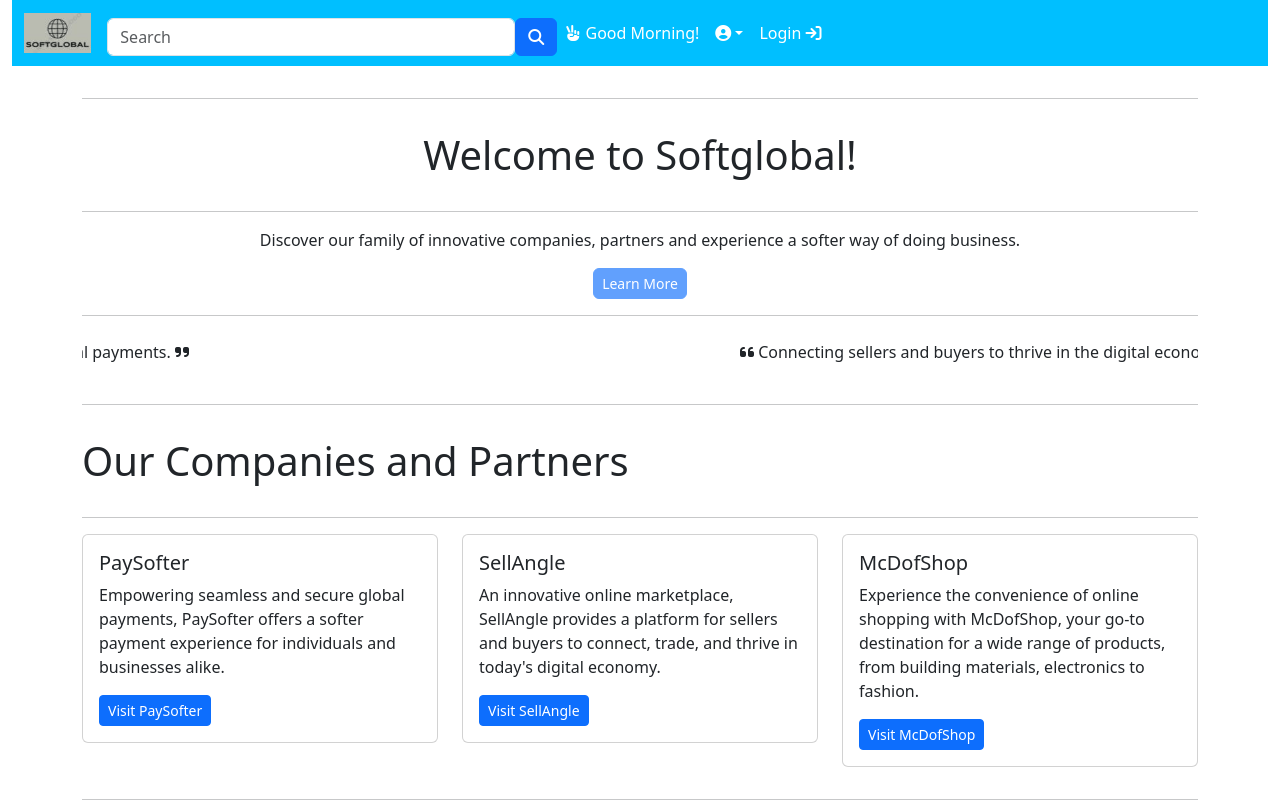
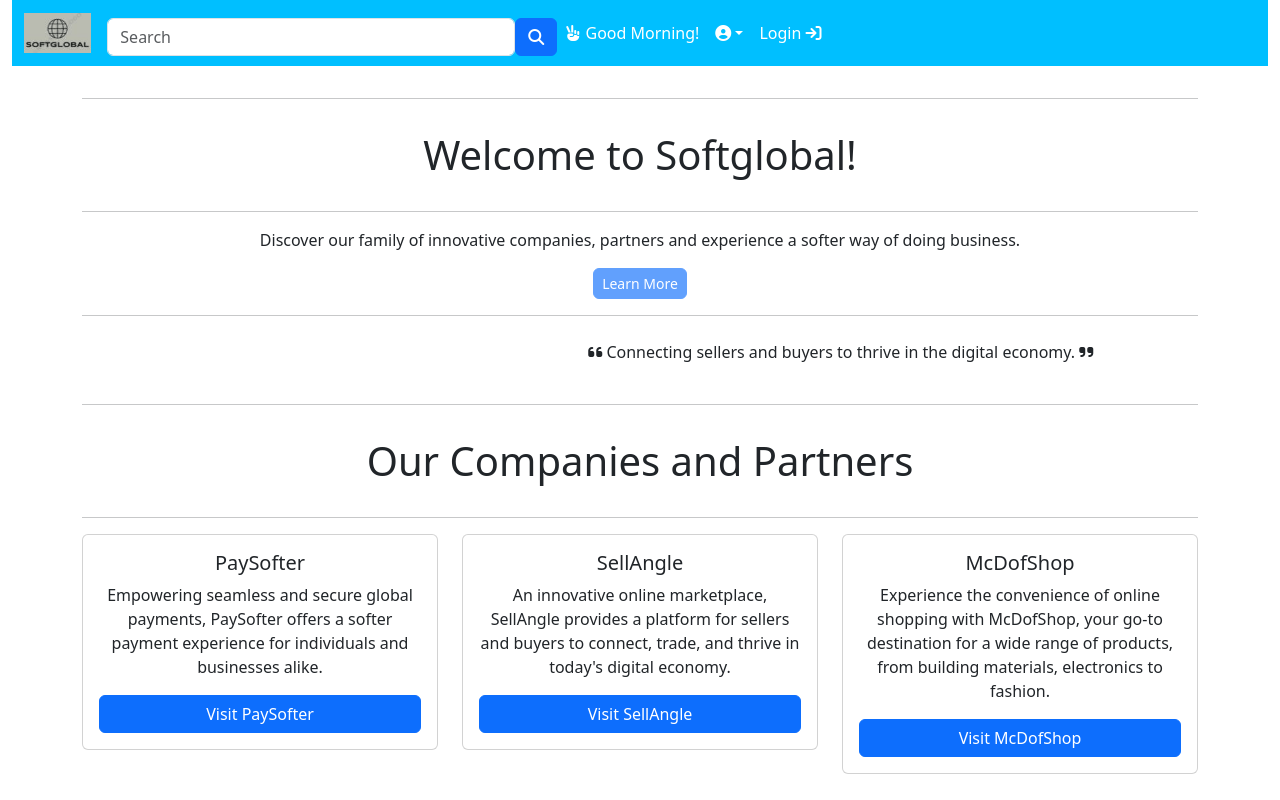
Before and after one commit to syntaxland/frontend-softglobal, a React (Create React App) app: page / in a window 1280 px wide. Shown: the top 800 px of the page. Built offline with nearby package versions, Linux system fonts and the light colour scheme.

Commit message:
new update

```diff
--- a/src/components/screens/HomeScreen.js
+++ b/src/components/screens/HomeScreen.js
@@ -84,19 +84,20 @@ function HomeScreen({ history }) {
           </div>
 
           <hr />
-          <h1 className="py-3">Our Companies and Partners</h1>
+          <h1 className="py-3 text-center">Our Companies and Partners</h1>
           <hr />
 
           <Row>
             {companies.map((company, index) => (
               <Col key={index} md={4}>
-                <Card className="mb-3">
+                <Card className="mb-3 text-center">
                   <Card.Body>
                     <Card.Title>{company.name}</Card.Title>
                     <Card.Text>{company.description}</Card.Text>
                     <Button
                       variant="primary"
-                      size="sm"
+                      // size="sm"
+                      className="rounded w-100"
                       onClick={() => window.open(company.url, "_blank")}
                     >
                       Visit {company.name}
```
